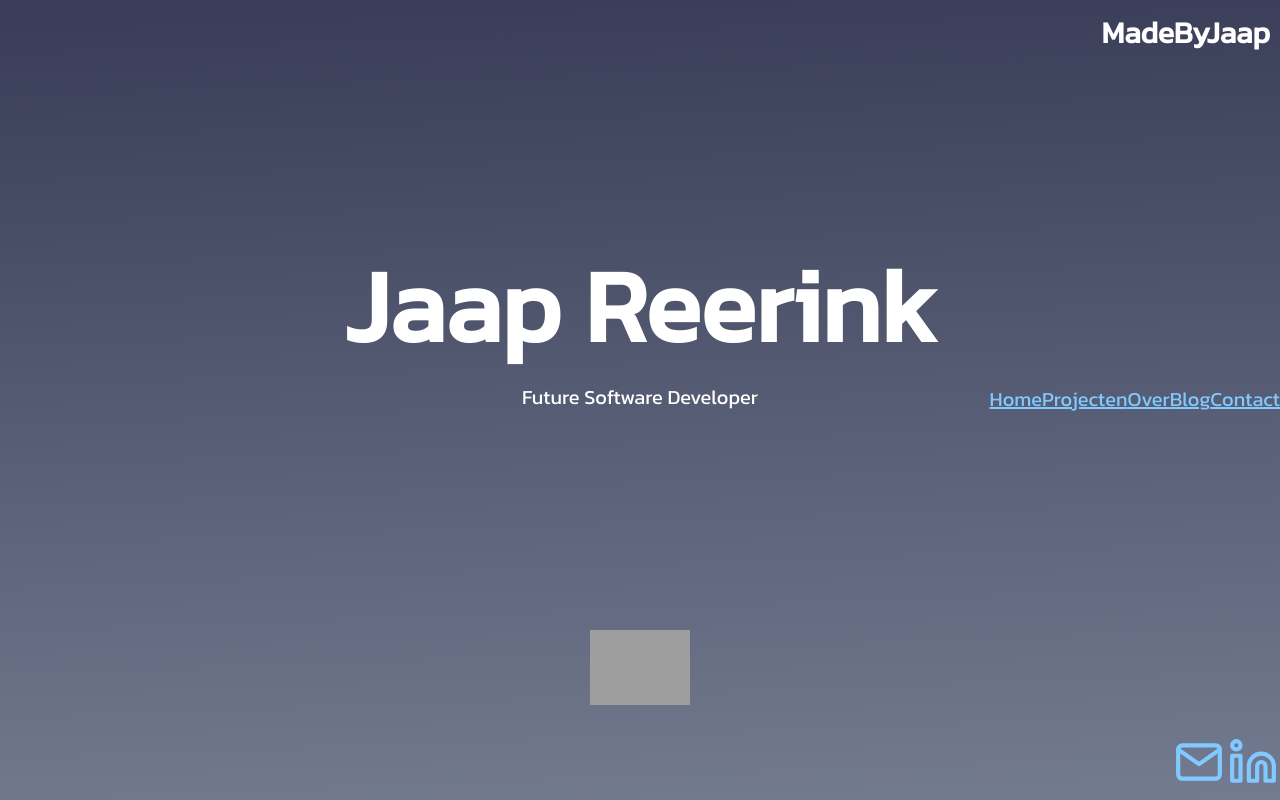
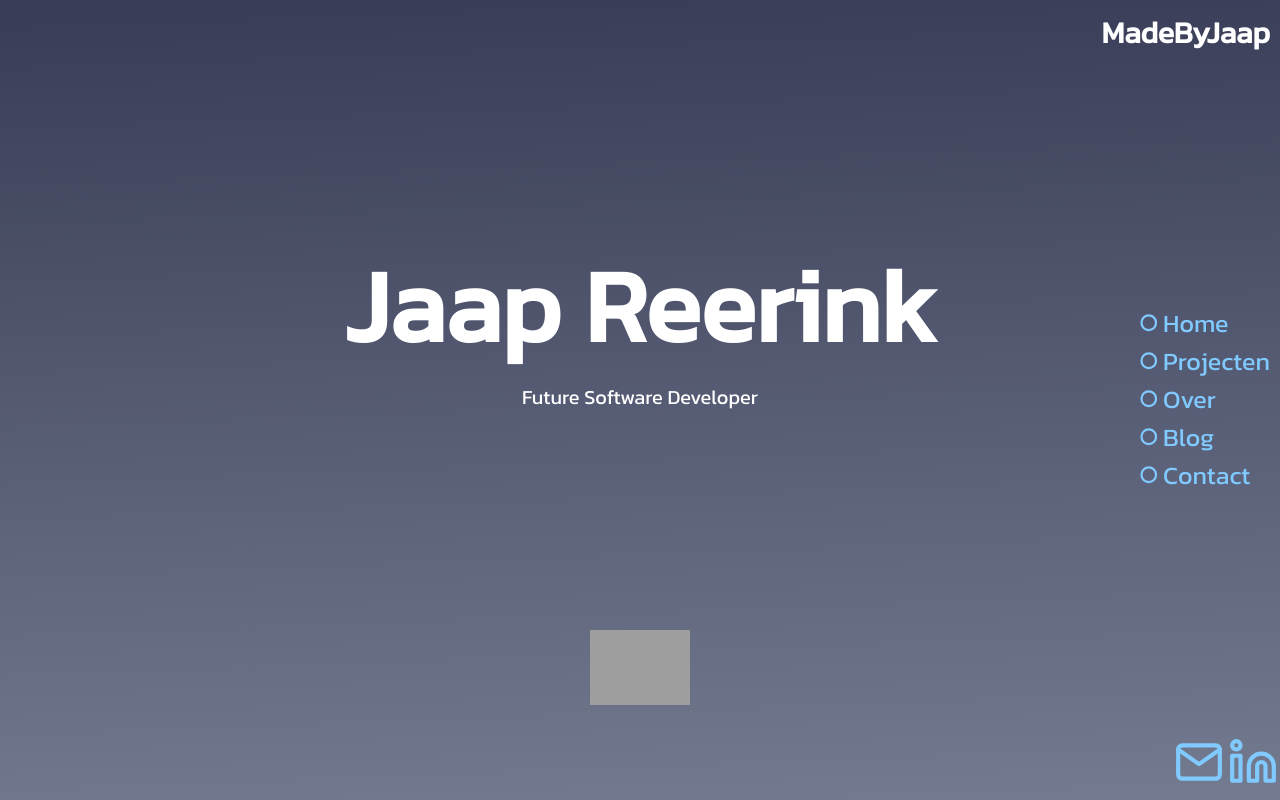
Before and after one commit to JTReerink/MadeByJaapReact, a React (Create React App) app: page / in a window 1280 px wide. Built offline with nearby package versions, Linux system fonts and the light colour scheme; grey boxes are pictures that could not be loaded.

Commit message:
add Dots

```diff
--- a/src/Components/Navigation/Navigation.css
+++ b/src/Components/Navigation/Navigation.css
@@ -8,8 +8,34 @@
     align-items: flex-end;
 }
 
+.navigation__main {
+    padding: 1rem;
+}
+
 .navigation__titleHolder {
     padding: 1rem;
+}
+
+.navigation__main {
+    display: flex;
+    flex-direction: column;
+    font-size: 2.5rem;
+}
+
+.navigation__main--link {
+    text-decoration: none;
+}
+
+.navigation__main--link svg {
+    width: 17.5px;
+    fill: none;
+    stroke: #80caff;
+    stroke-width: 3px;
+}
+
+.navigation__main--link:hover svg {
+    fill: #fe5f55ff;
+    stroke: none;
 }
 
 .navigation__socialButtons svg {
--- a/src/Components/Navigation/Navigation.js
+++ b/src/Components/Navigation/Navigation.js
@@ -7,11 +7,11 @@ const Navigation = () => {
                 <h1 className="navigation__title">MadeByJaap</h1>
             </div>
             <div className="navigation__main">
-                <a href="" className="navigation__main--link">Home</a>
-                <a href="" className="navigation__main--link">Projecten</a>
-                <a href="" className="navigation__main--link">Over</a>
-                <a href="" className="navigation__main--link">Blog</a>
-                <a href="" className="navigation__main--link">Contact</a>
+                <a href="" className="navigation__main--link"><svg className="dots" viewBox="0 0 24 24"><circle cx="12" cy="12" r="10"></circle></svg> Home</a>
+                <a href="" className="navigation__main--link"><svg className="dots" viewBox="0 0 24 24"><circle cx="12" cy="12" r="10"></circle></svg> Projecten</a>
+                <a href="" className="navigation__main--link"><svg className="dots" viewBox="0 0 24 24"><circle cx="12" cy="12" r="10"></circle></svg> Over</a>
+                <a href="" className="navigation__main--link"><svg className="dots" viewBox="0 0 24 24"><circle cx="12" cy="12" r="10"></circle></svg> Blog</a>
+                <a href="" className="navigation__main--link"><svg className="dots" viewBox="0 0 24 24"><circle cx="12" cy="12" r="10"></circle></svg> Contact</a>
             </div>
             <div className="navigation__socialButtons">
                 <a href="mailto:jareerink@gmail.com"><svg xmlns="http://www.w3.org/2000/svg" viewBox="0 0 24 24" fill="none" stroke="currentColor" stroke-width="2" stroke-linecap="round" stroke-linejoin="round" class="feather feather-mail"><path d="M4 4h16c1.1 0 2 .9 2 2v12c0 1.1-.9 2-2 2H4c-1.1 0-2-.9-2-2V6c0-1.1.9-2 2-2z"></path><polyline points="22,6 12,13 2,6"></polyline></svg></a>
```
